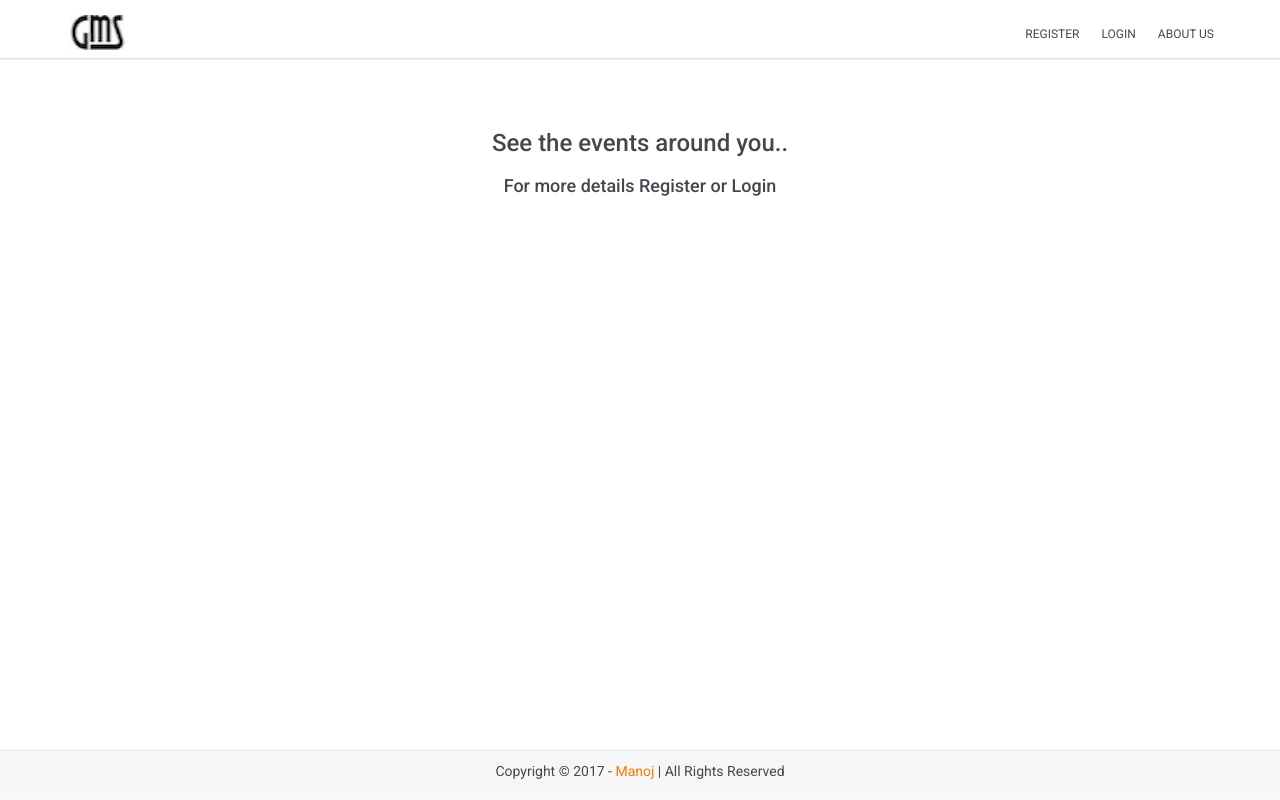
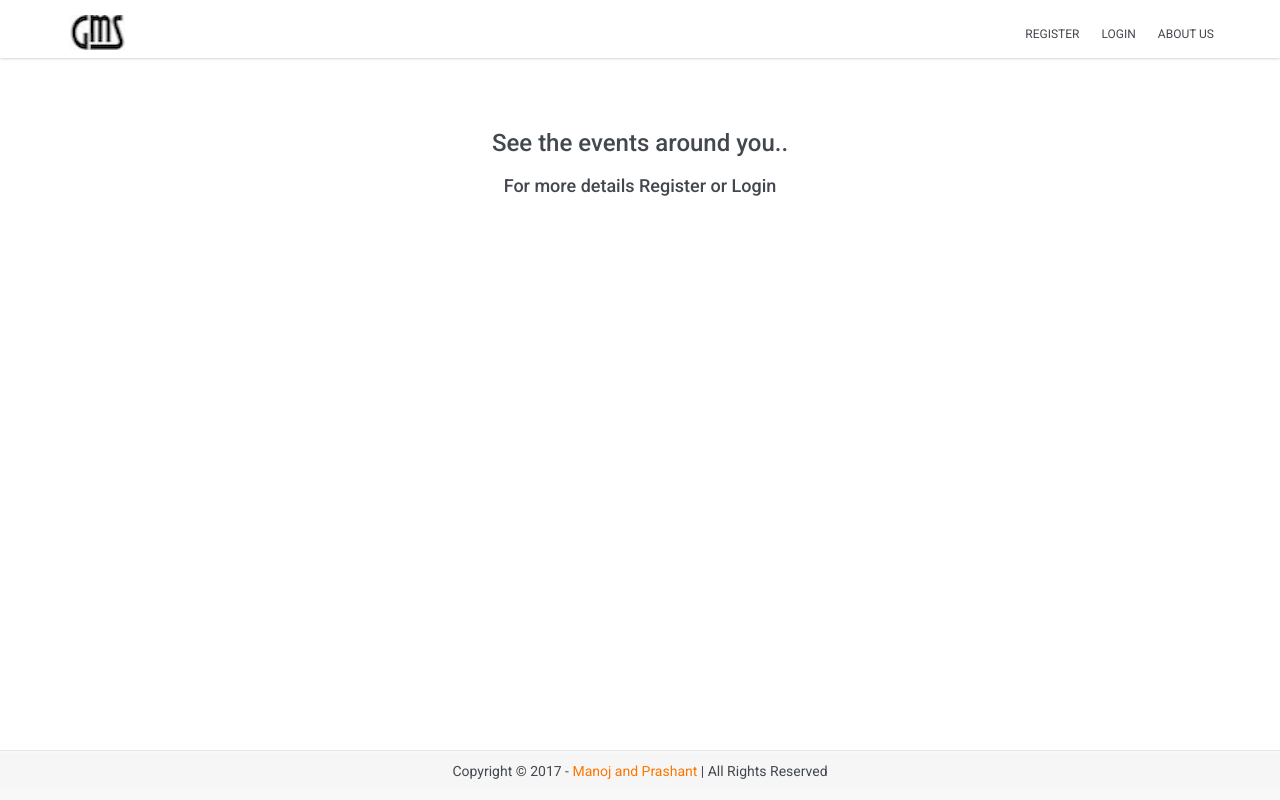
Before and after one commit to shindemanoj/Get-Me-Social-MEAN-Project-, a website: page webdev-project/index.html at #/admin in a window 1280 px wide. Drawn offline with nearby package versions, Linux system fonts and the light colour scheme; no server answers.

Commit message:
Updated Files of project

```diff
--- a/webdev-project/views/user/templates/home.view.client.html
+++ b/webdev-project/views/user/templates/home.view.client.html
@@ -50,7 +50,7 @@
        <footer id="footer">
            <div class="container">
                <div class="text-center">
-                   <p>Copyright &copy; 2017 - <a href="https://github.com/shindemanoj" target="_blank">Manoj</a> | All Rights Reserved</p>
+                   <p>Copyright &copy; 2017 - <a href="#">Manoj and Prashant </a> | All Rights Reserved</p>
                </div>
            </div>
        </footer>
```
Also changed, not shown: project-server-code/services/user.service.server.js (+6 -6 lines), webdev-project/views/admin/templates/admin.profile.edit.view.client.html (+1 -1 lines), webdev-project/views/admin/templates/admin.view.client.html (+1 -1 lines), webdev-project/views/events/templates/editors/event.edit.view.client.html (+1 -1 lines), webdev-project/views/events/templates/event.view.client.html (+1 -1 lines), webdev-project/views/events/templates/main.view.client.html (+1 -1 lines), webdev-project/views/events/templates/movie.event.view.client.html (+1 -1 lines), webdev-project/views/events/templates/restaurant.event.view.client.html (+1 -1 lines), webdev-project/views/events/templates/sport.event.view.client.html (+1 -1 lines), webdev-project/views/user/templates/about-us.view.client.html (+1 -1 lines), webdev-project/views/user/templates/login.view.client.html (+1 -1 lines), webdev-project/views/user/templates/profile.view.client.html (+1 -1 lines), webdev-project/views/user/templates/register.view.client.html (+1 -1 lines).
